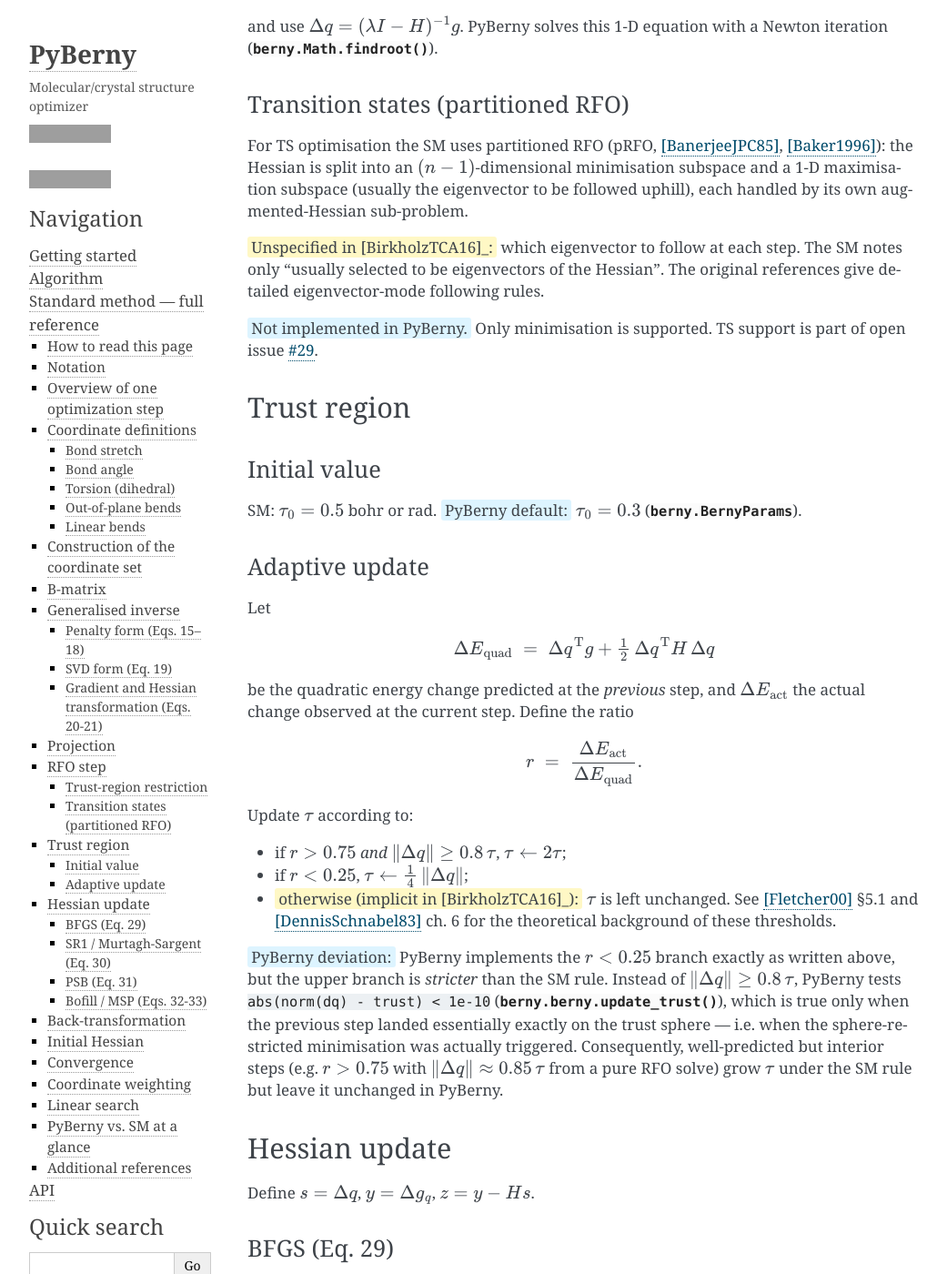
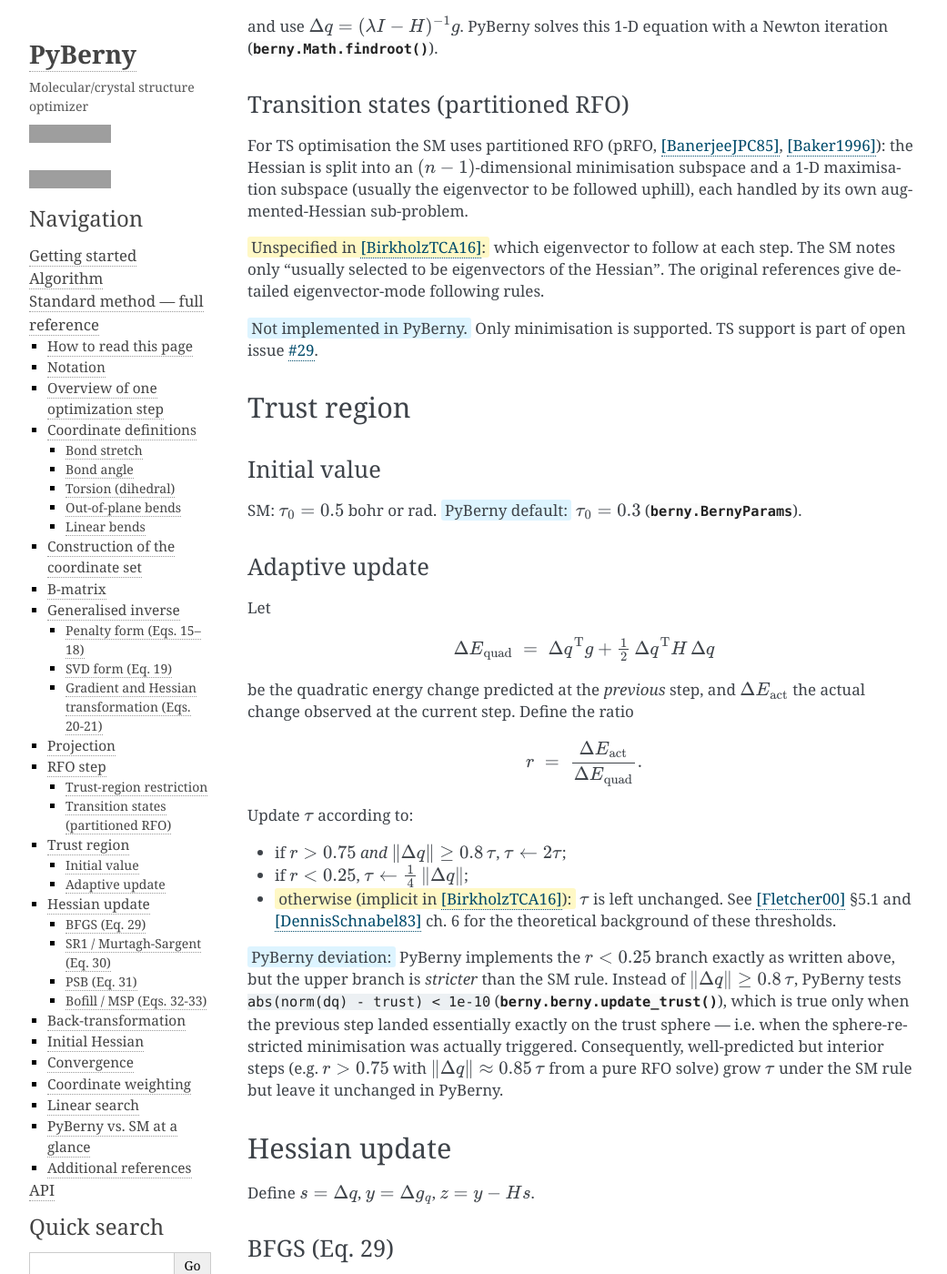
Before and after one commit to jhrmnn/pyberny, a Sphinx documentation site: the page built from doc/standard_method.rst, in a window 1280 px wide and 1400 px high, scrolled down 7727 px. Shown: the whole window at 91% size, without its empty margins (108-1149 px from the left). Built offline with Sphinx 7.4.7, drawn with Linux system fonts in a browser that asks for light colours; formulas are drawn with MathJax 3; some of the changed lines change nothing that is shown; some of the changed text lies outside the part shown; grey boxes are pictures that could not be loaded.

Commit message:
doc: parse inline markup inside :sm: / :pb: callouts (#82)

```diff
--- a/doc/conf.py
+++ b/doc/conf.py
@@ -5,6 +5,8 @@ from importlib.metadata import version as get_version
 
 import sphinxcontrib.katex as _katex
 import toml
+from docutils import nodes
+from docutils.parsers.rst import roles
 
 # Server-side KaTeX prerender so a math parse error fails the build.
 # sphinxcontrib-katex's throwOnError=False default is overridden so a
@@ -89,5 +91,23 @@ def skip_namedtuples(app, what, name, obj, skip, options):
         return True
 
 
+def _callout_role(css_class):
+    """Inline role that wraps content in <span class=css_class> while still
+    parsing inline markup (citations, refs, code spans, etc.) inside the
+    body. A bare `.. role:: foo` directive instead treats its content as
+    plain text, which silently breaks links like `[BirkholzTCA16]_`.
+    """
+
+    def role(name, rawtext, text, lineno, inliner, options=None, content=None):
+        opts = (options or {}).copy()
+        opts.setdefault('classes', []).append(css_class)
+        children, messages = inliner.parse(text, lineno, inliner, inliner.parent)
+        return [nodes.inline(rawtext, '', *children, **opts)], messages
+
+    return role
+
+
 def setup(app):
     app.connect('autodoc-skip-member', skip_namedtuples)
+    roles.register_local_role('sm', _callout_role('sm'))
+    roles.register_local_role('pb', _callout_role('pb'))
--- a/doc/standard_method.rst
+++ b/doc/standard_method.rst
@@ -1,8 +1,5 @@
 Standard method — full reference
 ================================
-
-.. role:: sm
-.. role:: pb
 
 This page documents the *standard method* (SM) for geometry optimization in
 sufficient detail to reimplement it from scratch. The SM was defined in the
```
